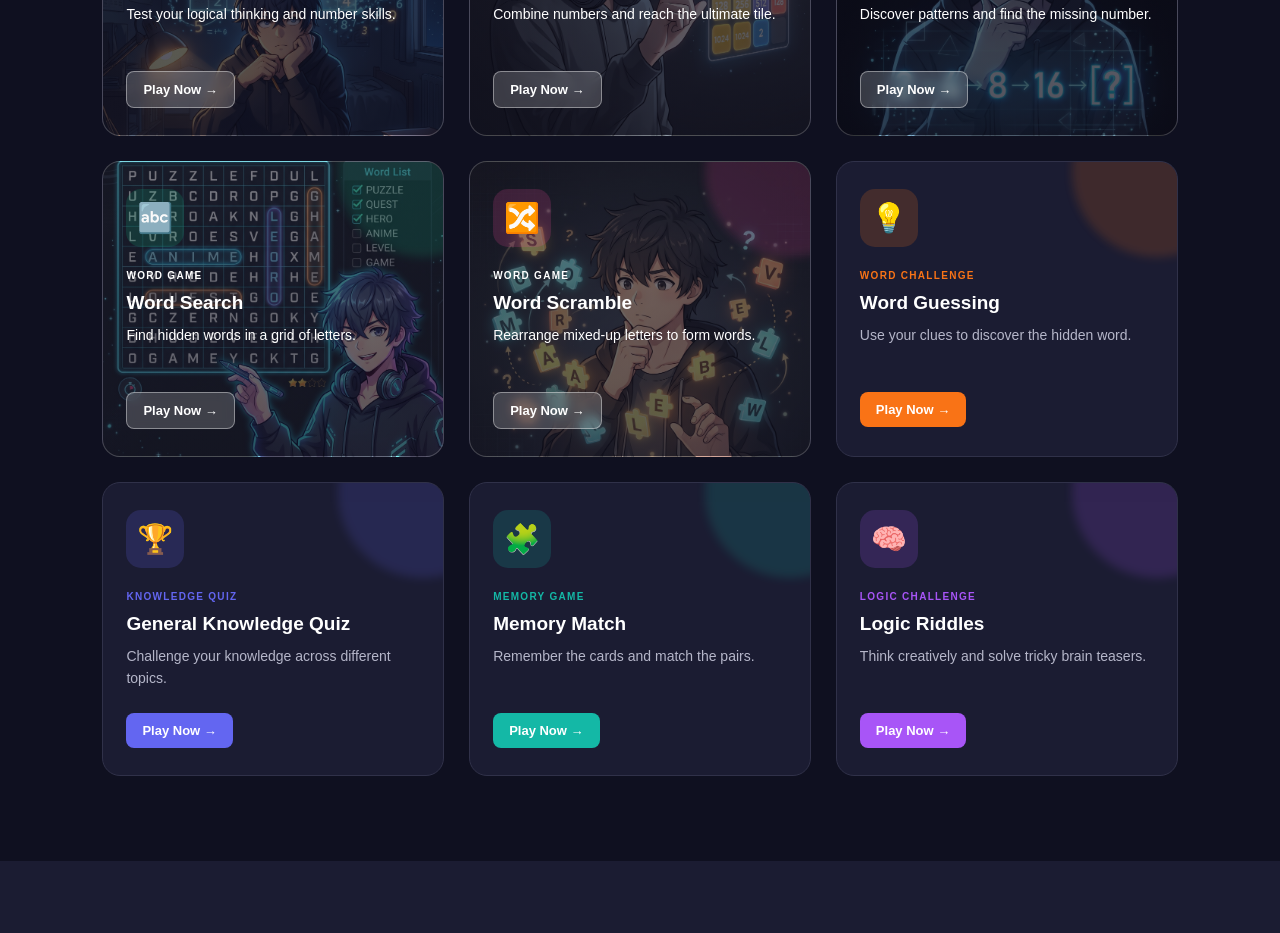
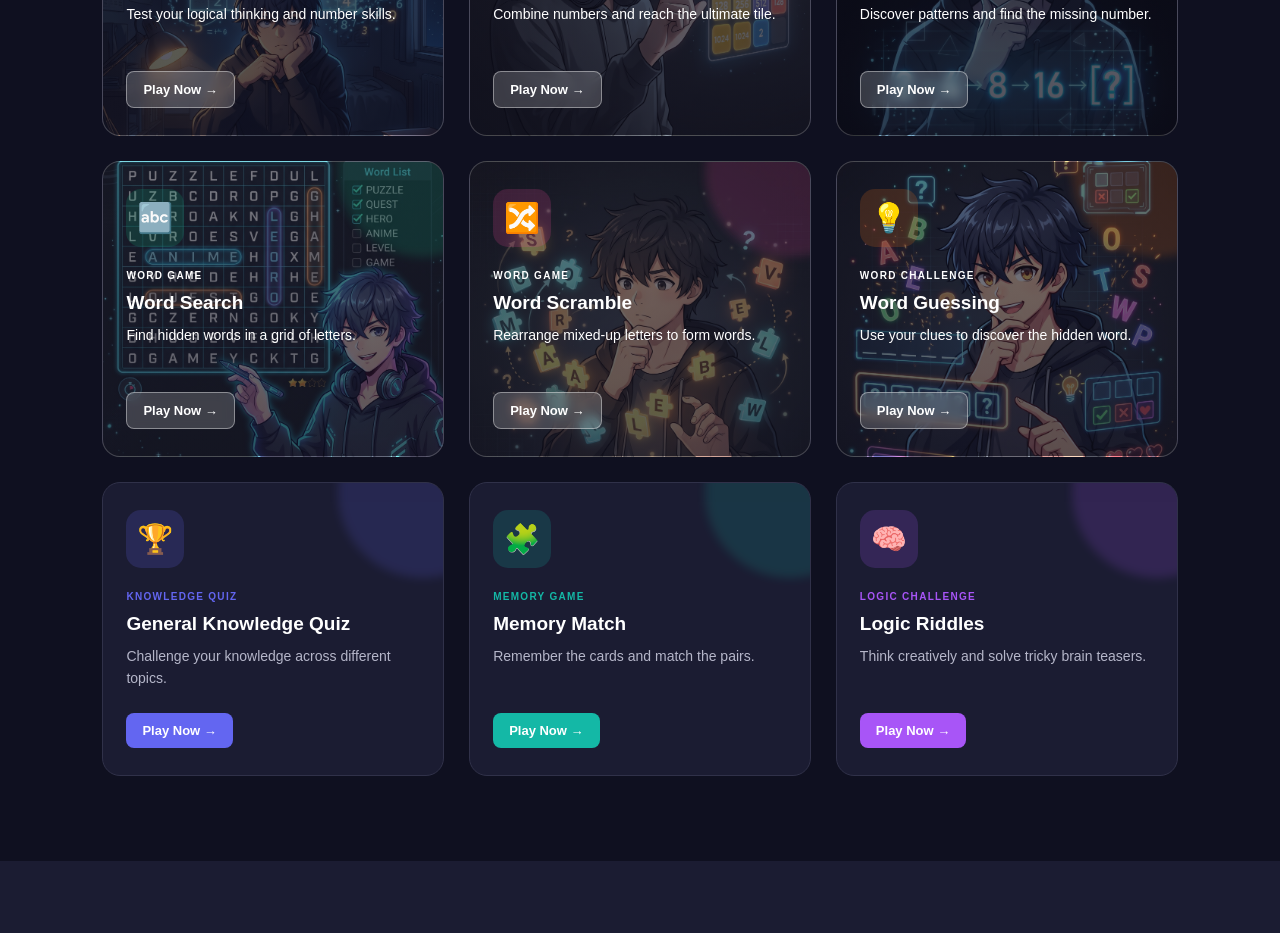
Before and after one commit to Paari-Mannan-M/puzzleverse, a plain HTML site: page index.html in a window 1280 px wide. Shown: the part 1277-2210 px from the top of the page. Drawn offline with Linux system fonts and the light colour scheme.

Commit message:
Add anime background to Word Guessing homepage card

```diff
--- a/style.css
+++ b/style.css
@@ -3225,3 +3225,51 @@ body.light-theme .game-card.game-scramble {
         ),
         url("images/word-scramble-bg.jpg");
 }
+/* WORD GUESSING ANIME BACKGROUND */
+
+.game-card.game-guessing {
+    background-image:
+        linear-gradient(
+            rgba(15, 15, 30, 0.55),
+            rgba(15, 15, 30, 0.68)
+        ),
+        url("images/word-guessing-bg.jpg");
+
+    background-size: cover;
+    background-position: center 25%;
+    background-repeat: no-repeat;
+
+    color: white;
+    border: 1px solid rgba(255, 255, 255, 0.2);
+}
+
+.game-card.game-guessing h3,
+.game-card.game-guessing p {
+    color: white;
+}
+
+.game-card.game-guessing .game-tag {
+    color: white;
+}
+
+.game-card.game-guessing .play-link {
+    color: white;
+    background: rgba(255, 255, 255, 0.18);
+    border: 1px solid rgba(255, 255, 255, 0.4);
+    backdrop-filter: blur(5px);
+}
+
+.game-card.game-guessing .play-link:hover {
+    background: rgba(255, 255, 255, 0.3);
+}
+
+/* WORD GUESSING - LIGHT MODE */
+
+body.light-theme .game-card.game-guessing {
+    background-image:
+        linear-gradient(
+            rgba(15, 15, 30, 0.25),
+            rgba(15, 15, 30, 0.38)
+        ),
+        url("images/word-guessing-bg.jpg");
+}
```
Also changed, not shown: images/General-Knowledge-bg.jpg (added), images/word-guessing-bg.jpg (added).
